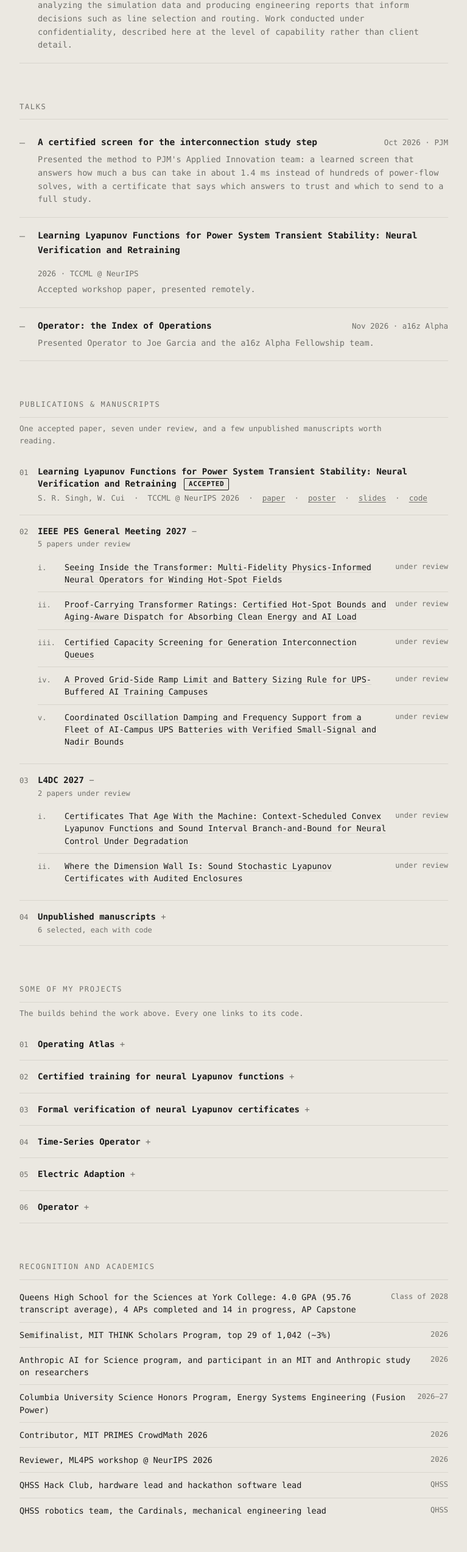
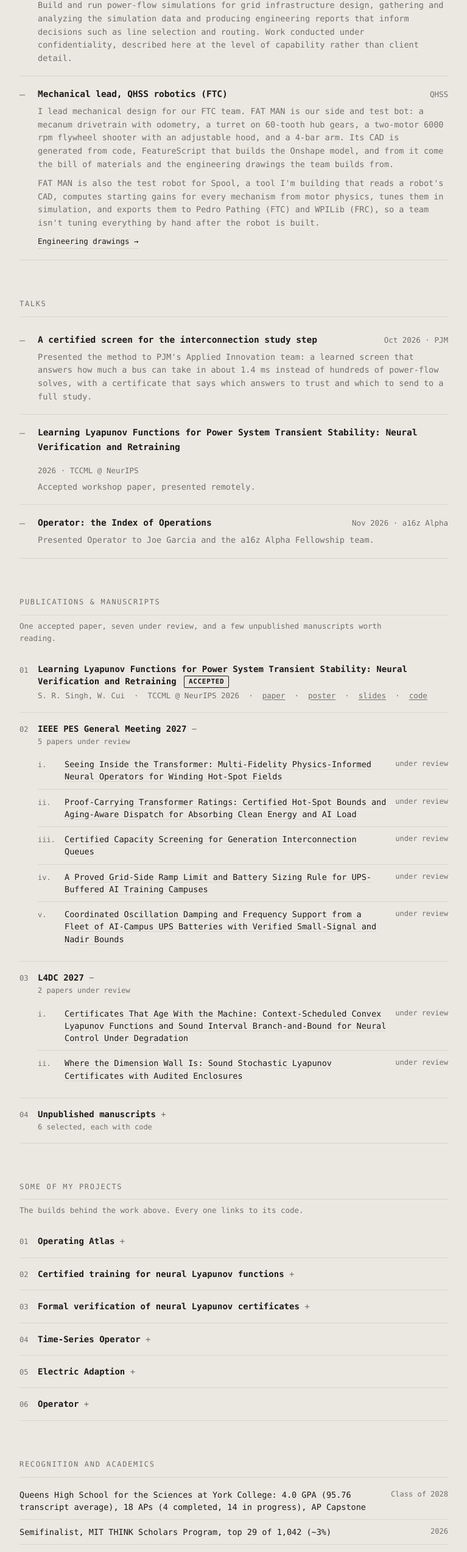
Before and after one commit to sehajr-singhs/sehajr-singhs.github.io, a plain HTML site: page index.html in a window 1280 px wide. Shown: the part 3697-6242 px from the top of the page at 61% size, without its empty margins (256-1023 px from the left). Drawn offline with Linux system fonts and the light colour scheme.

Commit message:
L4DC 2027 reviewer, 18 APs, FTC + Spool entry, ownership line
Co-Authored-By: Claude Opus 5.5 <noreply@anthropic.com>

```diff
--- a/index.html
+++ b/index.html
@@ -327,7 +327,7 @@
     <div class="dot"></div>
     <div>
       <div class="e-head"><div class="e-title"><a href="https://github.com/sehajr-singhs/certified-training-lyapunov" target="_blank" rel="noopener">Research Collaborator, Cui Group, NYU Tandon ECE</a></div><div class="e-meta">2026 – Present</div></div>
-      <div class="e-body">Certified neural Lyapunov functions for power-grid transient stability. Instead of repairing a learned certificate after the fact, the network is trained to be verifiable by construction by differentiating through the CROWN bound. On the lossy 39-bus model it certifies ρ = 2.5 on all five seeds where counterexample repair stalls at 1.8, verified three independent ways. The only person in the group working on Lyapunov stability.</div>
+      <div class="e-body">Certified neural Lyapunov functions for power-grid transient stability. Instead of repairing a learned certificate after the fact, the network is trained to be verifiable by construction by differentiating through the CROWN bound. On the lossy 39-bus model it certifies ρ = 2.5 on all five seeds where counterexample repair stalls at 1.8, verified three independent ways. I wrote the verification and training code and ran the experiments, with Prof. Cui advising; the code is public.</div>
     </div>
   </div>
 
@@ -355,6 +355,18 @@
     </div>
   </div>
 
+
+  <div class="entry">
+    <div class="dot"></div>
+    <div>
+      <div class="e-head"><div class="e-title">Mechanical lead, QHSS robotics (FTC)</div><div class="e-meta">QHSS</div></div>
+      <div class="e-body">
+        <p>I lead mechanical design for our FTC team. FAT MAN is our side and test bot: a mecanum drivetrain with odometry, a turret on 60-tooth hub gears, a two-motor 6000 rpm flywheel shooter with an adjustable hood, and a 4-bar arm. Its CAD is generated from code, FeatureScript that builds the Onshape model, and from it come the bill of materials and the engineering drawings the team builds from.</p>
+        <p>FAT MAN is also the test robot for Spool, a tool I'm building that reads a robot's CAD, computes starting gains for every mechanism from motor physics, tunes them in simulation, and exports them to Pedro Pathing (FTC) and WPILib (FRC), so a team isn't tuning everything by hand after the robot is built.</p>
+      </div>
+      <div class="e-links"><a href="share/fatman/FAT_MAN_engineering_drawings.pdf" target="_blank" rel="noopener">Engineering drawings &rarr;</a></div>
+    </div>
+  </div>
 
   <!-- ================= PUBLICATIONS ================= -->
 
@@ -487,14 +499,14 @@
   <!-- ================= RECOGNITION ================= -->
   <div class="sec-label">Recognition and academics</div>
   <ul class="ml">
-      <li><span>Queens High School for the Sciences at York College: 4.0 GPA (95.76 transcript average), 4 APs completed and 14 in progress, AP Capstone</span><span class="r">Class of 2028</span></li>
+      <li><span>Queens High School for the Sciences at York College: 4.0 GPA (95.76 transcript average), 18 APs (4 completed, 14 in progress), AP Capstone</span><span class="r">Class of 2028</span></li>
       <li><span>Semifinalist, MIT THINK Scholars Program, top 29 of 1,042 (~3%)</span><span class="r">2026</span></li>
       <li><span>Anthropic AI for Science program, and participant in an MIT and Anthropic study on researchers</span><span class="r">2026</span></li>
       <li><span>Columbia University Science Honors Program, Energy Systems Engineering (Fusion Power)</span><span class="r">2026–27</span></li>
       <li><span>Contributor, MIT PRIMES CrowdMath 2026</span><span class="r">2026</span></li>
+      <li><span>Reviewer, L4DC 2027 (Learning for Dynamics and Control)</span><span class="r">2027</span></li>
       <li><span>Reviewer, ML4PS workshop @ NeurIPS 2026</span><span class="r">2026</span></li>
       <li><span>QHSS Hack Club, hardware lead and hackathon software lead</span><span class="r">QHSS</span></li>
-      <li><span>QHSS robotics team, the Cardinals, mechanical engineering lead</span><span class="r">QHSS</span></li>
   </ul>
 
   <!-- ================= CONTACT ================= -->
```
Also changed, not shown: v2/index.html (+2 -1 lines).
